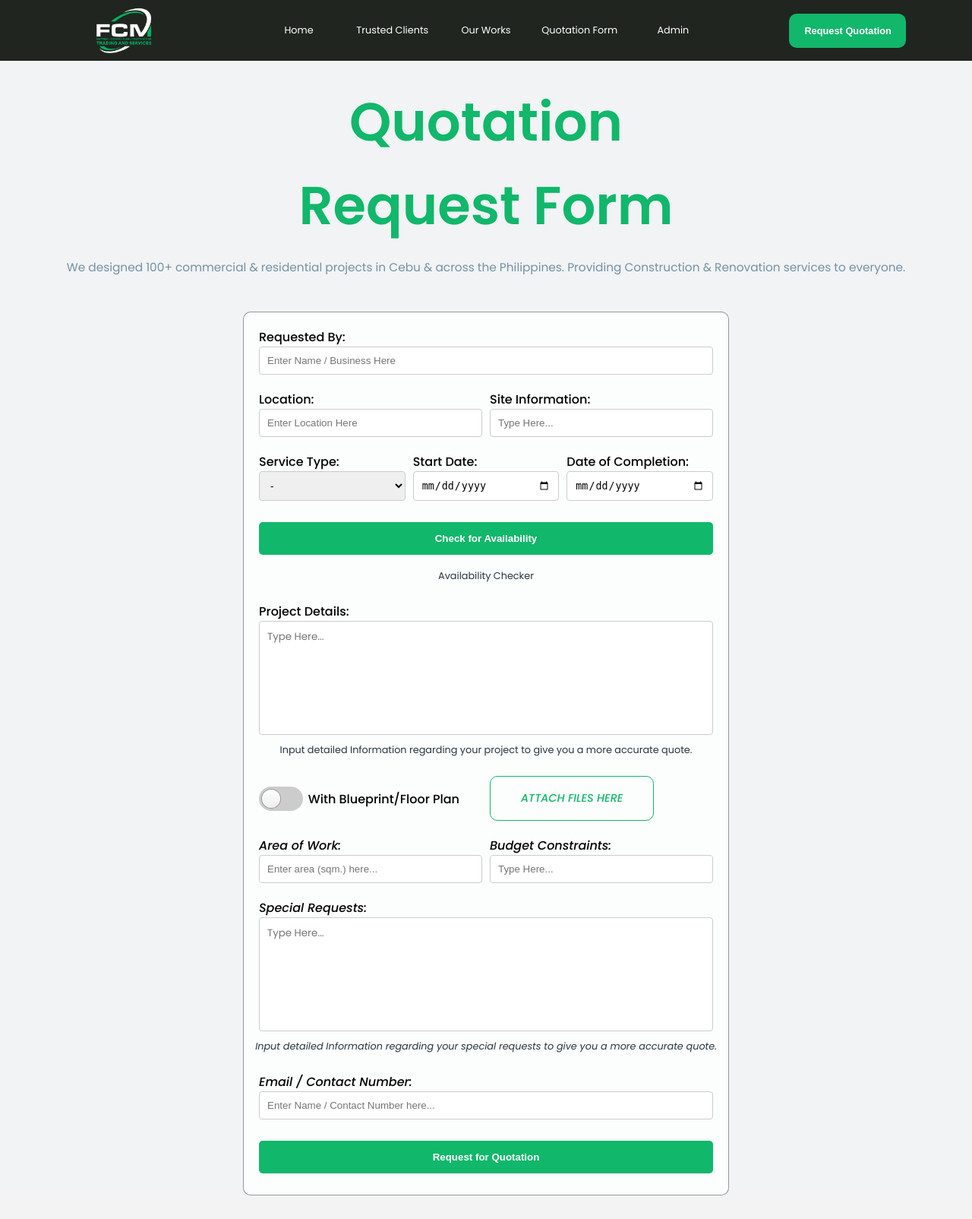
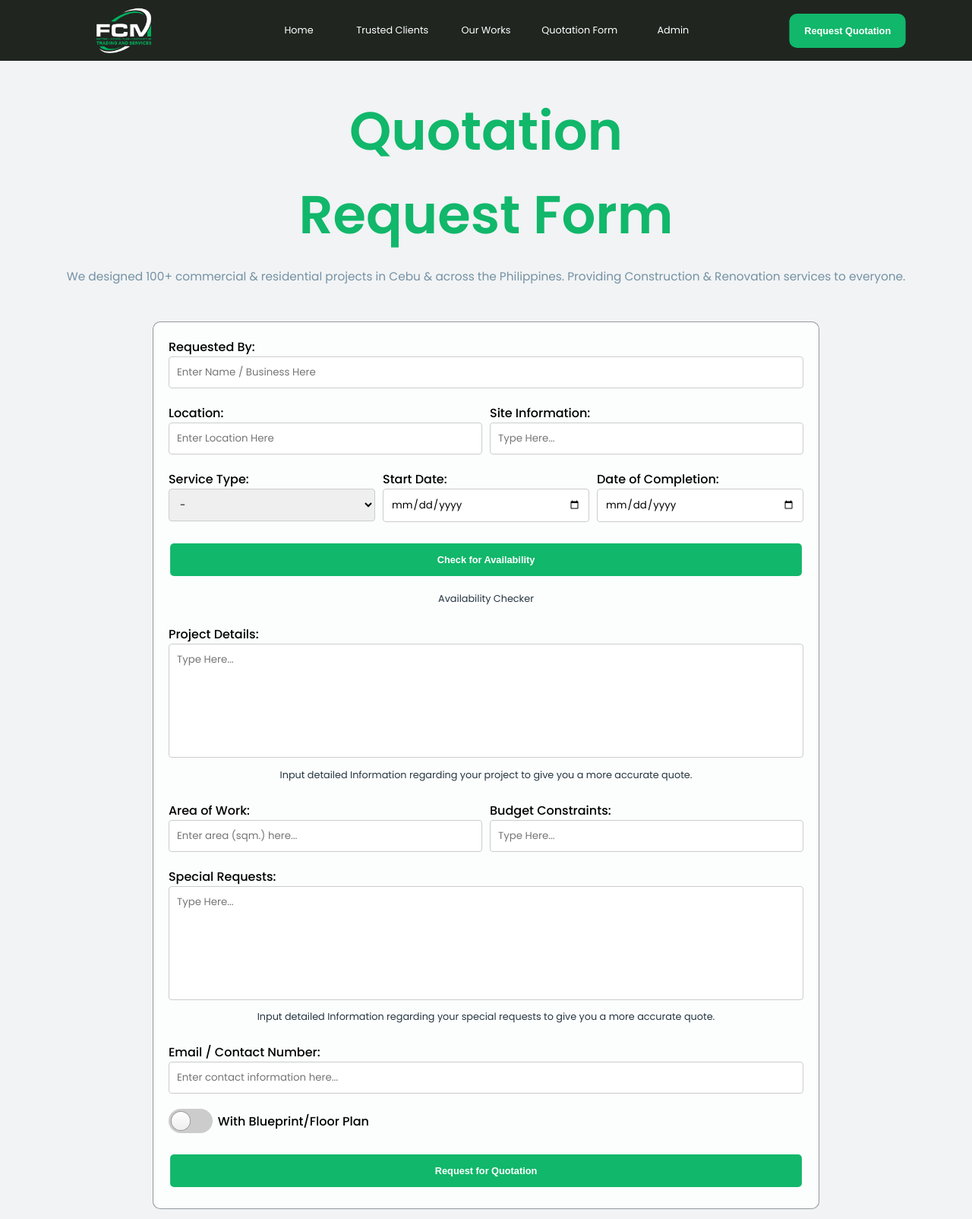
Before and after one commit to skyleccc/FCM-Trading-Services-Project, a PHP site: page /IM2/Dashboard/quotations.html in a window 1280 px wide. Shown: the whole page at 76% size. Before the commit the page ends 1573 px from the top, so only its background shows below. Run offline with PHP 8.4, Linux system fonts and the light colour scheme.

Commit message:
Updated quotations.html

```diff
--- a/CSS/forms.css
+++ b/CSS/forms.css
@@ -6,6 +6,7 @@ body {
     margin-top: 80px;
     width: 100%;
     height: calc(100% - 80px);
+    padding: 1%;
 }
 
 .header-box {
@@ -24,16 +25,16 @@ body {
 
 .quotationscontainer {
     border: 1px solid rgb(42, 54, 63, 0.50);
+    min-width: 500px;
 }
 
 .quotationscontainer, .logincontainer {
-    width: 50%;
+    width: 70%;
     margin: auto;
     padding: 20px;
     background-color: rgba(255, 255, 255, 0.8);
     border-radius: 10px;
 }
-
 
 .form-group {
     margin-bottom: 20px;
@@ -59,6 +60,7 @@ body {
     display: flex;
     flex-direction: column;
     text-align: center;
+    font-family: "Poppins", sans-serif;
 
 }
 
@@ -77,7 +79,9 @@ input[type="text"],input[type="password"],input[type="date"]{
     border: 1px solid #ccc;
     border-radius: 4px;
     box-sizing: border-box;
+    font-family: "Poppins", sans-serif;
 }
+
 textarea {
     width: 100%;
     height: 150px;
@@ -95,6 +99,7 @@ select{
     border: 1px solid #ccc;
     border-radius: 4px;
     box-sizing: border-box;
+    font-family: "Poppins", sans-serif;
 }
 
 label {
@@ -123,13 +128,15 @@ button {
     width: 100%;
     border-radius: 5px;
     font-weight: bold;
+    font-size: 1vw;
+    transform: scale(0.995);
 }
 .logincontainer button {
     width: 50%;
 }
 button:hover {
     background-color: darkgreen;
-    transform: scale(1.05);
+    transform: scale(1);
 }
 .login{
     font-weight: 600;
@@ -223,15 +230,35 @@ input[type="file"]{
     color:rgb(17, 183, 106);
     border: 1px solid rgb(17, 183, 106);
     text-align: center;
-    padding:18px 40px;
-    font-size: 1.125vw;
+    padding: 10px 18px;
+    font-size: 1vw;
+    -webkit-user-select: none;
     user-select: none;
     cursor: pointer;
     border-radius: 10px;
-
 }
 .labelforupload:hover {
     background-color: darkgreen;
+    border-style: dashed;
+    border-color: white;
     transform: scale(1.05);
     color:#fff;
 }
+
+#attach-blueprint {
+    display: none;
+}
+
+#attachment{
+    display: none;
+    font-family: "Poppins", sans-serif;
+}
+
+#attached-filelist {
+    padding: 5px 40px 5px 40px;
+    border-radius: 10px;
+}
+
+#padding {
+    padding: 5px 10px 5px 10px;
+}
--- a/IM2/Dashboard/quotations.html
+++ b/IM2/Dashboard/quotations.html
@@ -4,13 +4,14 @@
     <meta charset="UTF-8">
     <meta name="viewport" content="width=device-width, initial-scale=1.0">
     <title>FCM Trading Services</title>
-    <link rel="icon" href="/./WebsitePictures/fcmlogo.png">
+    <link rel="icon" href="/./WebsitePictures/fcmlogowhite.png">
     <link rel="stylesheet" href="/./CSS/general_style.css">
     <link rel="stylesheet" href="/./CSS/forms.css">
-    <script src="/./JS/index_script.js"></script>
+    <script src="/./JS/forms_script.js"></script>
     <link rel="preconnect" href="https://fonts.googleapis.com">
     <link rel="preconnect" href="https://fonts.gstatic.com" crossorigin>
     <link href="https://fonts.googleapis.com/css2?family=Poppins:ital,wght@0,100;0,200;0,300;0,400;0,500;0,600;0,700;0,800;0,900;1,100;1,200;1,300;1,400;1,500;1,600;1,700;1,800;1,900&display=swap" rel="stylesheet">
+    <link rel="stylesheet" href="https://cdnjs.cloudflare.com/ajax/libs/font-awesome/6.5.2/css/all.min.css" integrity="sha512-SnH5WK+bZxgPHs44uWIX+LLJAJ9/2PkPKZ5QiAj6Ta86w+fsb2TkcmfRyVX3pBnMFcV7oQPJkl9QevSCWr3W6A==" crossorigin="anonymous" referrerpolicy="no-referrer">
 </head>
 <body>
     <div id="navigationBar">
@@ -38,7 +39,7 @@
             </div>
         </div>
         <div class="quotationscontainer">
-            <form action="" method="post">
+            <form action="" method="get">
                 <div class="form-group">
                     <label for="requested">Requested By:</label>
                     <input type="text" id="requester" name="requestername" placeholder="Enter Name / Business Here" required>
@@ -87,20 +88,6 @@
                 </div>
                 <div class="form-group_two">
                     <div class="input-group">
-                            <label class="toggle">
-                                <input id="blueprint-add" class="toggle-checkbox" type="checkbox" name="blueprint-add">
-                                <div class="toggle-switch"></div>
-                                <span class="toggle-label">With Blueprint/Floor Plan</span>
-                            </label>
-                        </div>
-                        <div class="space"></div>
-                        <div class="input-group">
-                        <input type="file" id="blueprint" name="blueprint" placeholder="Type Here...">
-                        <label for="uploadBtn" class="labelforupload"><i class="fa-solid fa-upload">Attach Files Here</label>
-                        </div>
-                    </div>
-                    <div class="form-group_two">
-                        <div class="input-group">
                         <label for="areaofwork">Area of Work:</label>
                         <input type="text" id="areaofwork" name="areaofwork" placeholder="Enter area (sqm.) here..." required>
                     </div>
@@ -117,7 +104,33 @@
                 </div>
                 <div class="form-group">
                     <label for="contact">Email / Contact Number:</label>
-                        <input type="text" id="contact" name="contact" placeholder="Enter Name / Contact Number here..." required>
+                    <input type="text" id="contact" name="contact" placeholder="Enter contact information here..." required>
+                </div>
+                <div class="form-group_two">
+                    <div class="input-group">
+                        <label for="blueprint-add" class="toggle">
+                            <input id="blueprint-add" class="toggle-checkbox" type="checkbox" name="blueprint-add" onclick="displayAttach();">
+                            <div class="toggle-switch"></div>
+                            <span class="toggle-label">With Blueprint/Floor Plan</span>
+                        </label>
+                    </div>
+                    <div class="space"></div>
+                </div>
+                <div id="attach-blueprint" class="form-group">
+                    <div class="input-group">
+                        <label for="blueprint" class="labelforupload"><i class="fa-solid fa-upload"> ADD BLUEPRINT</i></label>
+                        <input type="file" id="blueprint" name="blueprint" onchange="displayFileList();" multiple>
+                    </div>
+                </div>
+                <div id="attachment" class="w100">
+                    <div class="bold">
+                        Attached Files:
+                    </div>
+                    <div id="attached-filelist">
+                        <ul id="list">
+                            <li>213123</li>
+                        </ul>
+                    </div>
                 </div>
                 <button>Request for Quotation</button>
             </form>
--- a/index.html
+++ b/index.html
@@ -4,7 +4,7 @@
     <meta charset="UTF-8">
     <meta name="viewport" content="width=device-width, initial-scale=1.0">
     <title>FCM Trading Services</title>
-    <link rel="icon" href="./IM2/Dashboard/fcmlogo.png">
+    <link rel="icon" href="./IM2/Dashboard/fcmlogowhite.png">
     <link rel="stylesheet" href="./CSS/general_style.css">
     <link rel="stylesheet" href="./CSS/index_style.css">
     <script src="./JS/index_script.js"></script>
```
Also changed, not shown: JS/forms_script.js (added, +32 -0 lines), 1 other file. Lines whose indentation alone changed are shown as unchanged.
